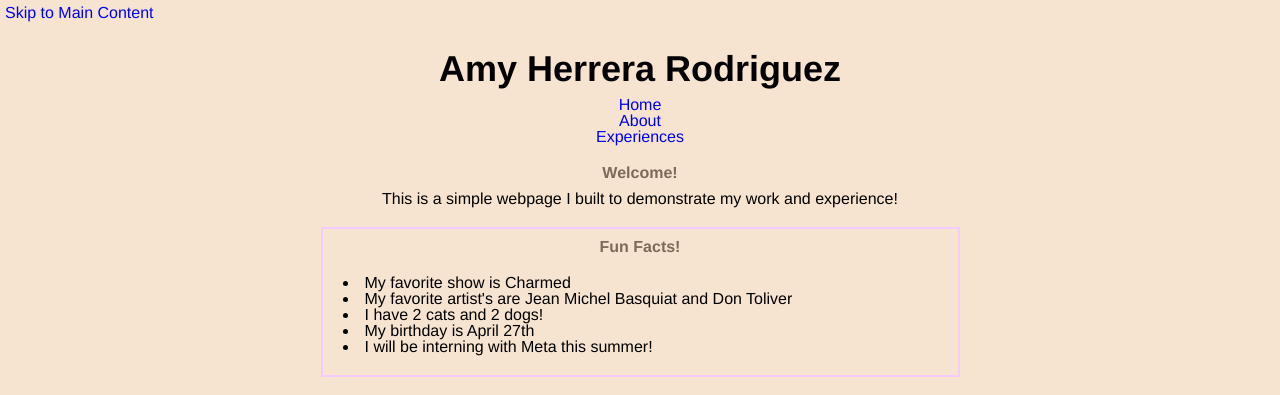
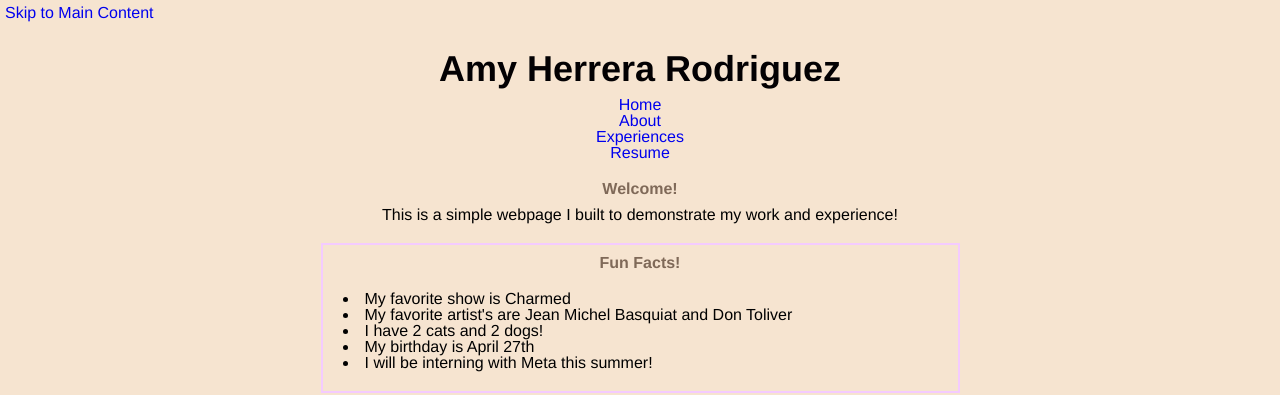
Before and after one commit to amyherra/SI339-Final, a plain HTML site: page index.html in a window 1280 px wide. Shown: the top 395 px of the page. Drawn offline with Linux system fonts and the light colour scheme.

Commit message:
Update index.html

```diff
--- a/index.html
+++ b/index.html
@@ -17,6 +17,7 @@
                 <li><a href="index.html">Home</a></li>
                 <li><a href="about.html">About</a></li>
                 <li><a href="work.html">Experiences</a></li>
+                <li> <a href="Resume/Rodriguez_Resume.pdf" target="_blank">Resume</a></li>
             </ul>
         </nav>
         <h1>Amy Herrera Rodriguez</h1>
```
